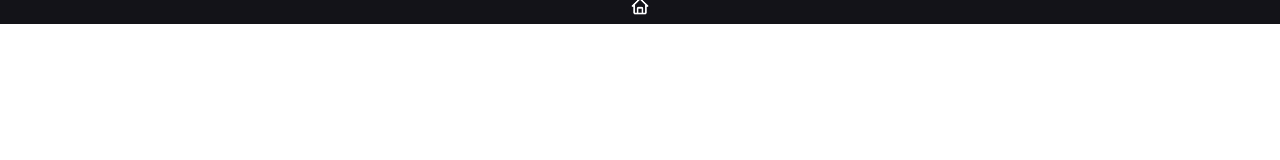
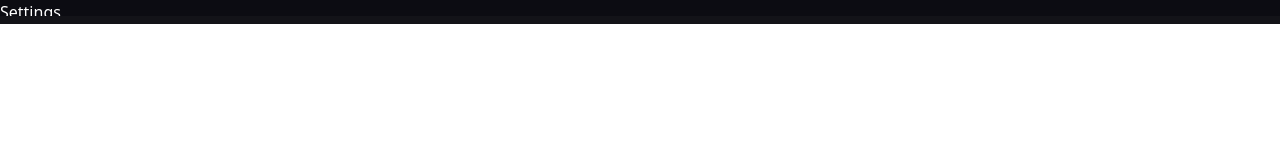
Before and after one commit to N4EXM/project_management_app, a React (Vite) app: page /Settings in a window 1280 px wide. Shown: the top 160 px of the page. Built offline with nearby package versions, Linux system fonts and the light colour scheme.

Commit message:
nothing changed

```diff
--- a/src/components/Navbar.jsx
+++ b/src/components/Navbar.jsx
@@ -1,17 +1,25 @@
 import React, { useState } from 'react'
 import HomeIcon from '../assets/HomeIcon.png'
 import HomeActiveIcon from '../assets/HomeActiveIcon.png'
+import CalendarIcon from '../assets//CalendarIcon.png'
+import CalendarActiveIcon from '../assets/CalendarActiveIcon.png'
+import ProjectsIcon from '../assets/ProjectsIcon.png'
+import ProjectsActiveIcon from '../assets/ProjectsActiveIcon.png'
 
 const Navbar = () => {
 
-  const [active, setActive] = useState(false)
+  const [navLinks, setNavLinks] = useState([
+    {Name: 'Home', Icon: HomeIcon, ActiveIcon: HomeActiveIcon},
+    {Name: 'Projects', Icon: ProjectsIcon, ActiveIcon: ProjectsActiveIcon},
+    {Name: 'Calendar', Icon: CalendarIcon, ActiveIcon: CalendarActiveIcon},
+
+  ])
+
 
   return (
-    <div className='absolute bottom-0 left-0 flex flex-row items-center w-full p-2 bg-secondaryBackground justify-evenly'>
+    <div className='absolute bottom-0 left-0 flex flex-row items-center justify-around w-full p-1 bg-secondaryBackground'>
 
-      <button className='flex flex-col items-center justify-center'>
-        <img src={active ?  HomeActiveIcon : HomeIcon} alt="Home" className='w-5 h-5' />
-      </button>
+
 
     </div>
   )
```
